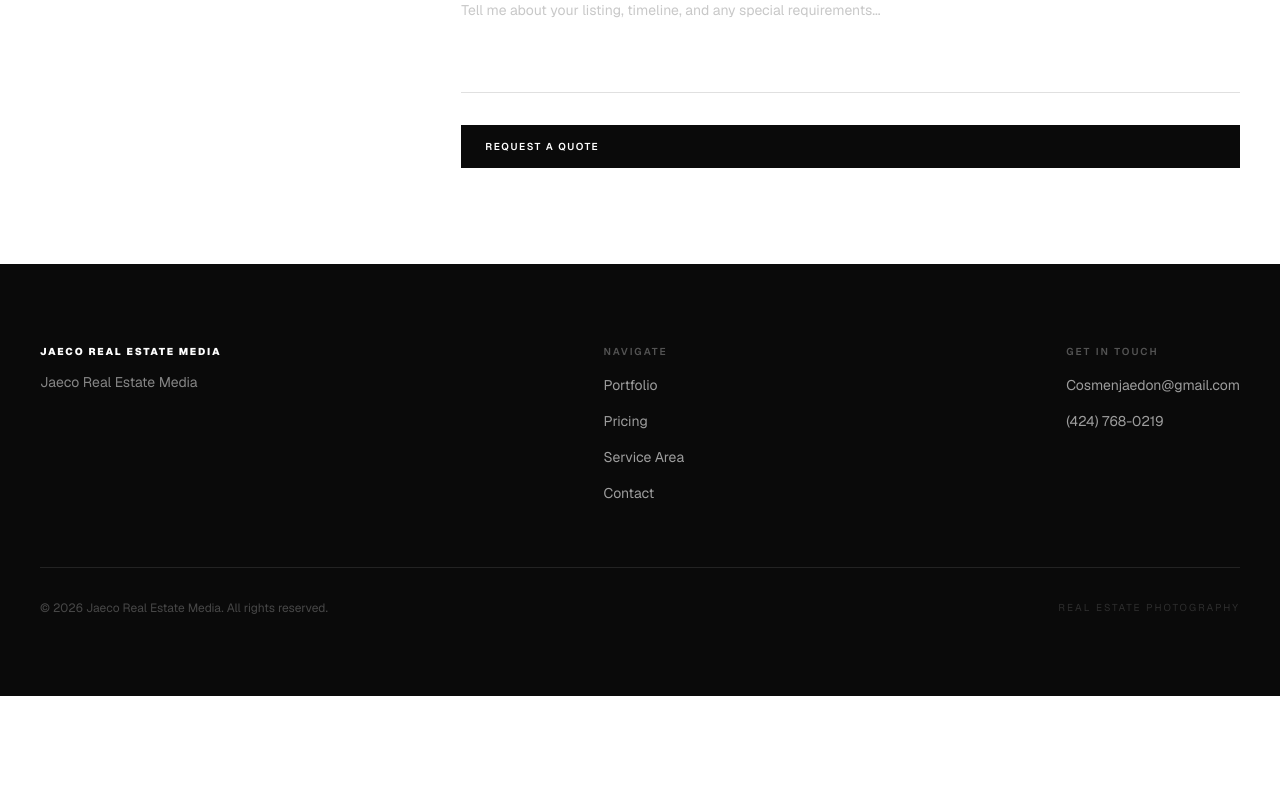
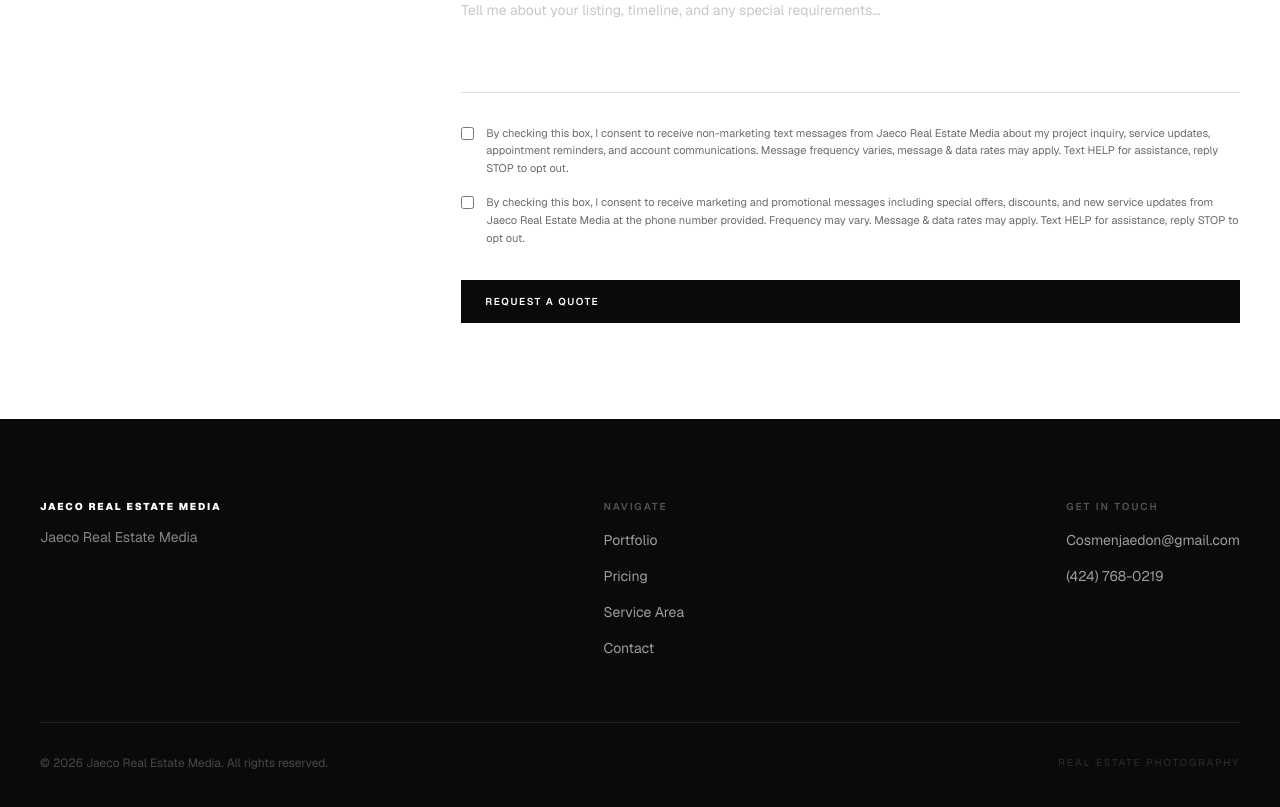
Before and after one commit to cosmenjaedon-lab/jaeco-media, a Next.js app: page /contact in a window 1280 px wide. Shown: the part 820-1627 px from the top of the page. Before the commit the page ends 1516 px from the top, so only its background shows below. Built offline with nearby package versions, Linux system fonts and the light colour scheme.

Commit message:
add SMS consent checkboxes to lead form

```diff
--- a/app/api/contact/route.ts
+++ b/app/api/contact/route.ts
@@ -17,6 +17,8 @@
         services: body.services,
         address: body.address,
         message: body.message,
+        consentTransactional: body.consentTransactional ?? false,
+        consentMarketing: body.consentMarketing ?? false,
         submittedAt: new Date().toISOString(),
       }),
     })
--- a/components/LeadForm.tsx
+++ b/components/LeadForm.tsx
@@ -74,6 +74,8 @@
           services: selectedServices,
           address: data.get('address'),
           message: data.get('message'),
+          consentTransactional: data.get('consentTransactional') === 'on',
+          consentMarketing: data.get('consentMarketing') === 'on',
         }),
       })
 
@@ -253,6 +255,22 @@
         />
       </div>
 
+      {/* SMS Consent */}
+      <div className="md:col-span-2 flex flex-col gap-4">
+        <label className="flex items-start gap-3 cursor-pointer">
+          <input type="checkbox" name="consentTransactional" className="mt-0.5 shrink-0 accent-[#0A0A0A]" />
+          <span className="text-[11px] text-[#6B6B6B] leading-relaxed">
+            By checking this box, I consent to receive non-marketing text messages from Jaeco Real Estate Media about my project inquiry, service updates, appointment reminders, and account communications. Message frequency varies, message &amp; data rates may apply. Text HELP for assistance, reply STOP to opt out.
+          </span>
+        </label>
+        <label className="flex items-start gap-3 cursor-pointer">
+          <input type="checkbox" name="consentMarketing" className="mt-0.5 shrink-0 accent-[#0A0A0A]" />
+          <span className="text-[11px] text-[#6B6B6B] leading-relaxed">
+            By checking this box, I consent to receive marketing and promotional messages including special offers, discounts, and new service updates from Jaeco Real Estate Media at the phone number provided. Frequency may vary. Message &amp; data rates may apply. Text HELP for assistance, reply STOP to opt out.
+          </span>
+        </label>
+      </div>
+
       {/* Submit */}
       <div className="md:col-span-2 flex flex-col gap-4">
         <Button type="submit" disabled={formState === 'loading'}>
```
